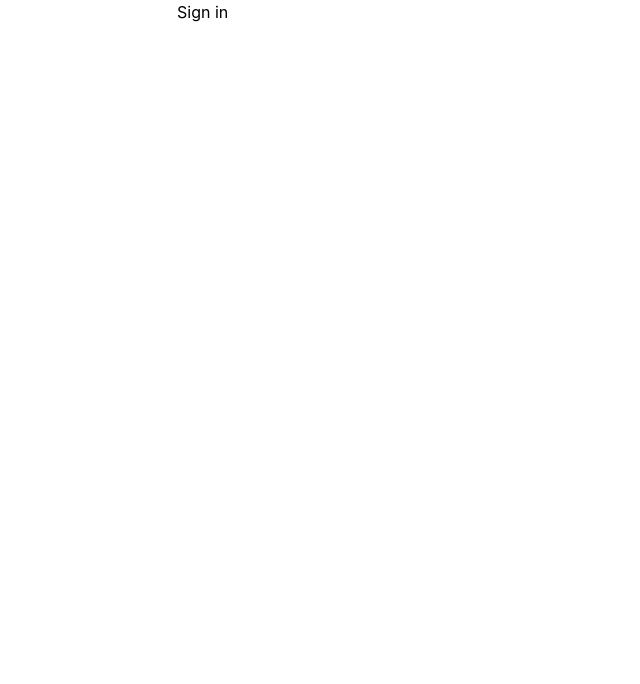
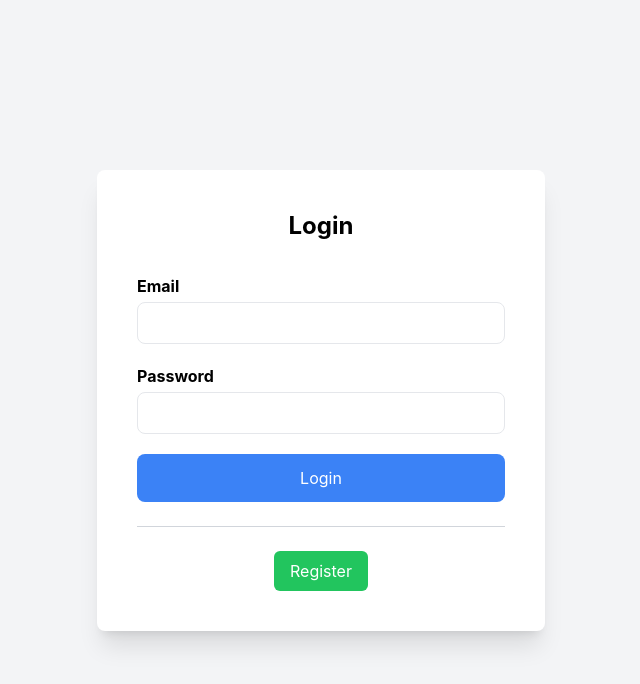
Before and after one commit to BucurEva87/apartment-reservation-front-end, a React (Create React App) app: page / in a window 1280 px wide. Shown: the top 684 px of the page, without its empty margins (319-959 px from the left). Built offline with nearby package versions, Linux system fonts and the light colour scheme.

Commit message:
style login

```diff
--- a/src/components/Login.js
+++ b/src/components/Login.js
@@ -24,9 +24,29 @@ const Login = () => {
 
   return (
     <>
-      <input type="email" name="email" id="email" ref={emailRef} />
-      <input type="password" name="password" id="password" ref={passwordRef} />
-      <button type="button" onClick={handleLogin}>Sign in</button>
+ <div class="flex justify-center items-center h-screen bg-gray-100">
+  <div class="bg-white p-10 rounded-lg shadow-xl transform transition-all w-2/3 max-w-md hover:scale-105">
+    <h1 class="text-2xl font-bold mb-8 text-center">Login</h1>
+    <form class="space-y-5">
+      <div>
+        <label class="block mb-1 font-bold">Email</label>
+        <input type="email" class="block w-full p-2 border rounded-lg" name="email" id="email" ref={emailRef} />
+      </div>
+      <div>
+        <label class="block mb-1 font-bold">Password</label>
+        <input type="password" name="password" id="password" ref={passwordRef} class="block w-full p-2 border rounded-lg" />
+      </div>
+      <div>
+        <button type="button" onClick={handleLogin} class="w-full bg-blue-500 text-white p-3 rounded-lg hover:bg-blue-600">Login</button>
+      </div>
+    </form>
+    <hr class="my-6 border-gray-300 w-full" />
+    <div class="text-center">
+      <button type="button" class="bg-green-500 text-white px-4 py-2 rounded-md hover:bg-green-600">Register</button>
+    </div>
+  </div>
+</div>
+
     </>
   );
 };
```
